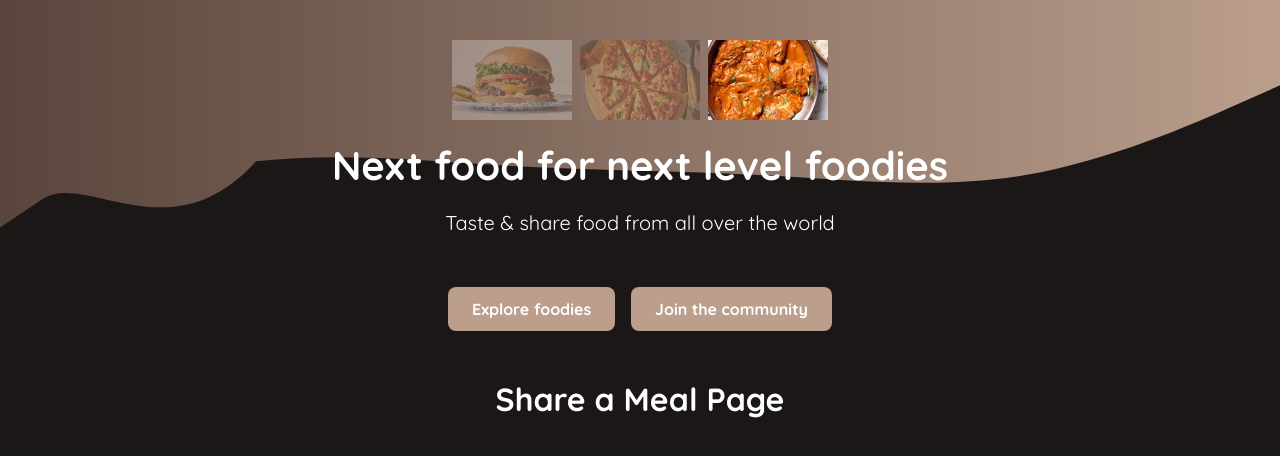
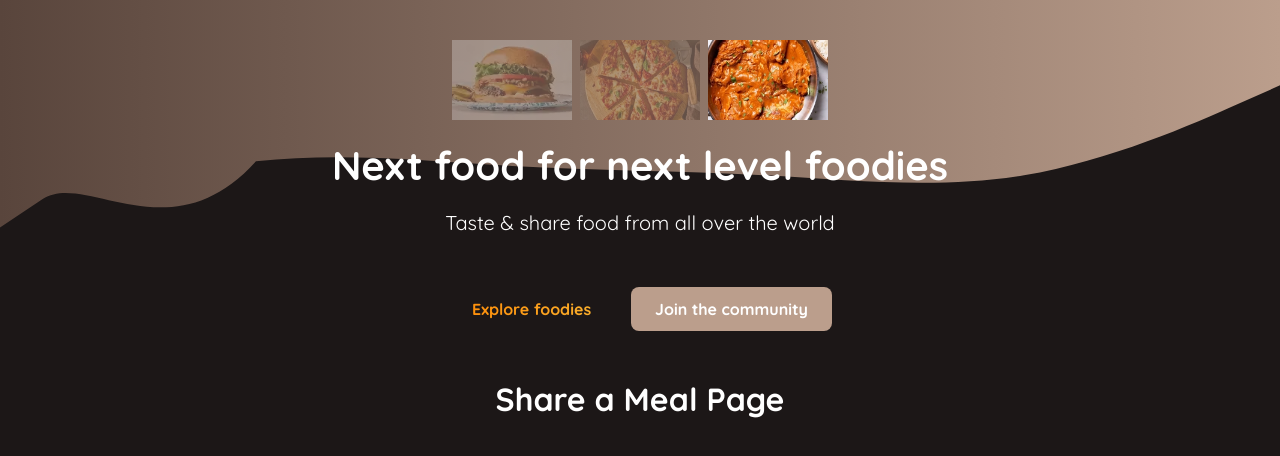
Before and after one commit to alainiranzi/Invading-Fullstack-with-Next-js, a Next.js app: page /meals/share in a window 1280 px wide. Shown: the top 456 px of the page. Built offline with nearby package versions, Linux system fonts and the light colour scheme.

Commit message:
using client components

```diff
--- a/src/app/components/main-header/main-header.js
+++ b/src/app/components/main-header/main-header.js
@@ -1,24 +1,31 @@
+'use client';
+
 import Link from "next/link";
 import Image from "next/image";
 import classes from "./main-header.module.css";
 import MainHeaderBackground from "./main-header-background";
 import ImageSlideshow from "../images/image-slideshow";
+import NavLink from "./nav-link";
 
 export default function MainHeader() {
   return (
     <>
       <MainHeaderBackground />
+
       <header className={classes.header}>
+        {/* Slideshow */}
         <ImageSlideshow />
 
+        {/* Hero */}
         <div className={classes.hero}>
           <h1>Next food for next level foodies</h1>
           <p>Taste & share food from all over the world</p>
         </div>
 
+        {/* Navigation / CTA */}
         <div className={classes.cta}>
-          <Link href="/meals">Explore foodies</Link>
-          <Link href="/community">Join the community</Link>
+          <NavLink href="/meals">Explore foodies</NavLink>
+          <NavLink href="/community">Join the community</NavLink>
         </div>
       </header>
     </>
--- /dev/null
+++ b/src/app/components/main-header/nav-link.js
@@ -0,0 +1,22 @@
+ 'use client';
+
+import Link from 'next/link';
+import { usePathname } from 'next/navigation';
+import classes from './nav-link.module.css';
+
+export default function NavLink({ href, children }) {
+  const path = usePathname();
+
+  return (
+    <Link
+      href={href}
+      className={
+        path.startsWith(href)
+          ? `${classes.link} ${classes.active}`
+          : classes.link
+      }
+    >
+      {children}
+    </Link>
+  );
+}
--- /dev/null
+++ b/src/app/components/main-header/nav-link.module.css
@@ -0,0 +1,24 @@
+iyi ni css yayo
+.link {
+    text-decoration: none;
+    color: whitesmoke;
+    font-weight: bold;
+    padding: 0.5rem 1rem;
+    border-radius: 0.5rem;
+}
+
+.link:hover,
+.link:active {
+    background: linear-gradient(90deg, #ff8a05, #f9b331);
+    background-clip: text;
+    -webkit-background-clip: text;
+    -webkit-text-fill-color: transparent;
+    text-shadow: 0 0 18px rgba(248, 190, 42, 0.8);
+}
+.active {
+  background: linear-gradient(90deg, #ff8a05, #f9b331);
+  background-clip: text;
+  -webkit-background-clip: text;
+  -webkit-text-fill-color: transparent;
+
+}
```
